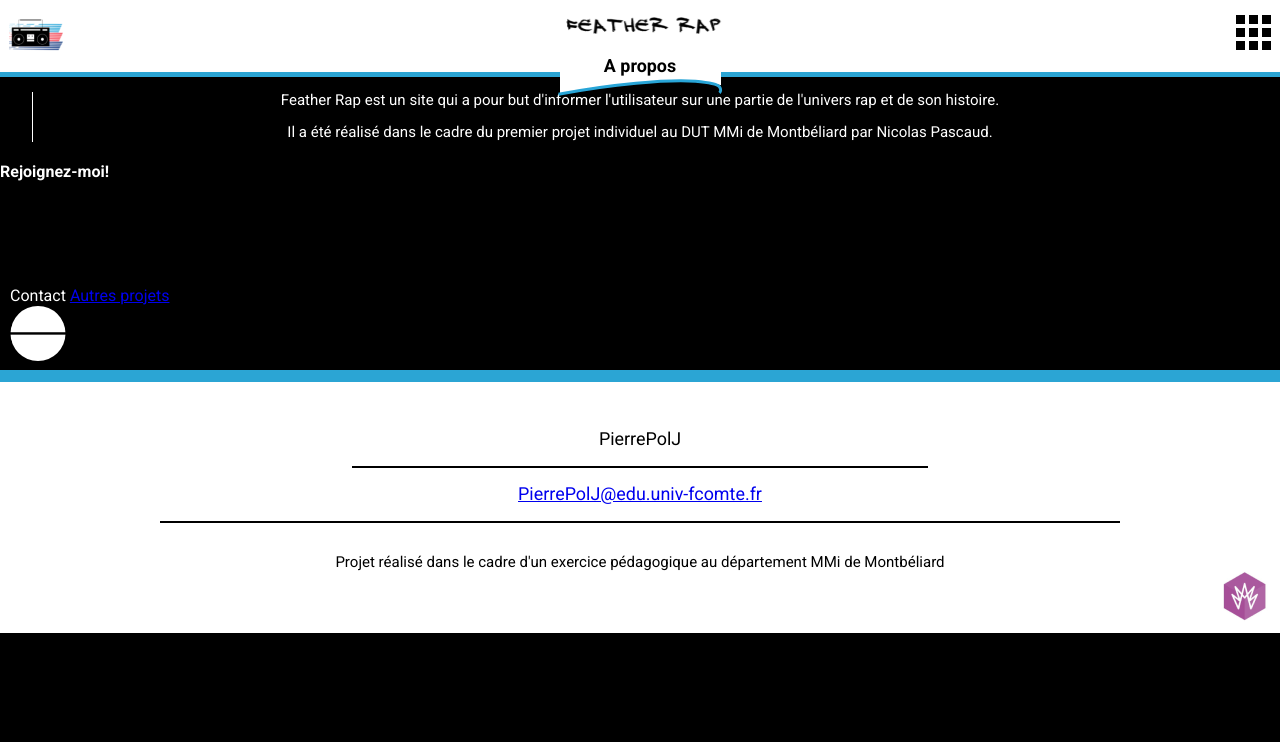
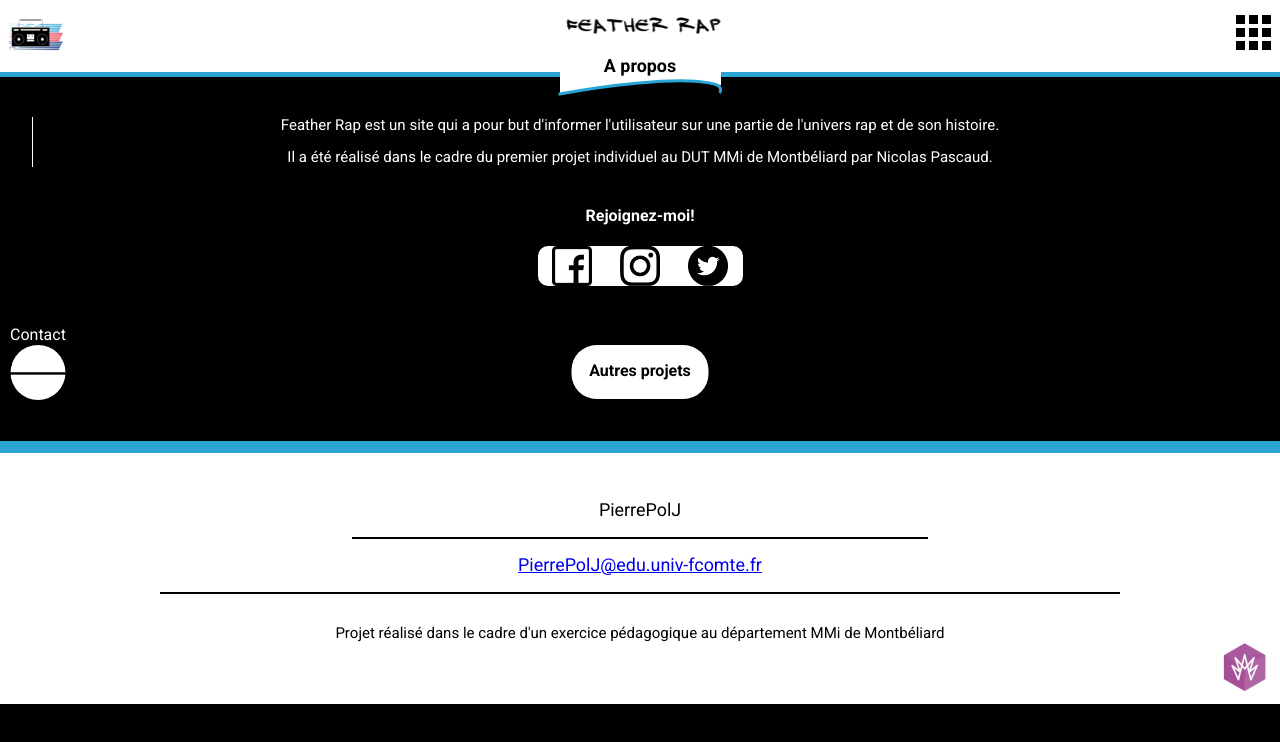
Before and after one commit to QuentinHeinis/SAE105, a plain HTML site: page aPropos.html in a window 1280 px wide. Shown: the top 742 px of the page. Drawn offline with Linux system fonts and the light colour scheme.

Commit message:
design button + page a propos

```diff
--- a/aPropos.html
+++ b/aPropos.html
@@ -56,9 +56,10 @@
                 <a class="reseaux__link" href="/"><img class="reseaux__icon" src="/public/icons/twitter.png" alt=""></a>
             </div>
         </div>
-
-        <a class="button--left" href="./contact.html">Contact</a>
-        <a class="button" href="./autresProjets.html">Autres projets</a>
+        <div class="button__place">
+            <a class="button--left" href="./contact.html">Contact</a>
+            <a class="button" href="./autresProjets.html">Autres projets</a>
+        </div>
 
     </main>
     <footer class="footer">
--- a/src/css/components/button.css
+++ b/src/css/components/button.css
@@ -44,3 +44,21 @@
     border-radius: 50%;
     transform: translateX(-50%);
 }
+
+
+.button{
+    color: var(--black);
+    font-weight: bold;
+    display: flex;
+    height: 54px;
+    width: 137px;
+    background-color: var(--white);
+    text-decoration: none;
+    justify-content: center;
+    align-items: center;
+    position: absolute;
+    left: 50%;
+    right: 50%;
+    transform: translateX(-50%);
+    border-radius: 25px;
+}
--- a/src/css/components/presentation.css
+++ b/src/css/components/presentation.css
@@ -1,6 +1,6 @@
 .presentation{
     position: relative;
-
+    margin-top: 40px;
 }
 
 .presentation__txt{
--- /dev/null
+++ b/src/css/components/reseaux.css
@@ -0,0 +1,28 @@
+.reseaux{
+    margin-top: 40px;
+    width: 100%;
+    position: relative;
+}
+
+
+.reseaux__title{
+    text-align: center;
+}
+
+.reseaux__box{
+    background-color: var(--white);
+    width: 205px;
+    display: flex;
+    justify-content: space-around;
+    align-items: center;
+    border-radius: 10px;
+    margin-left: auto;
+    margin-right: auto;
+    margin-bottom: 40px;
+}
+
+.reseaux__link{
+    display: flex;
+    width: 40px;
+    height: 40px;
+}
--- a/src/css/style.css
+++ b/src/css/style.css
@@ -16,6 +16,7 @@
 @import url('./components/hero.css');
 @import url('./components/form.css');
 @import url('./components/presentation.css');
+@import url('./components/reseaux.css');
 
 /*  Layout  */
 
```
Also changed, not shown: autresProjets.html (+3 -1 lines).
